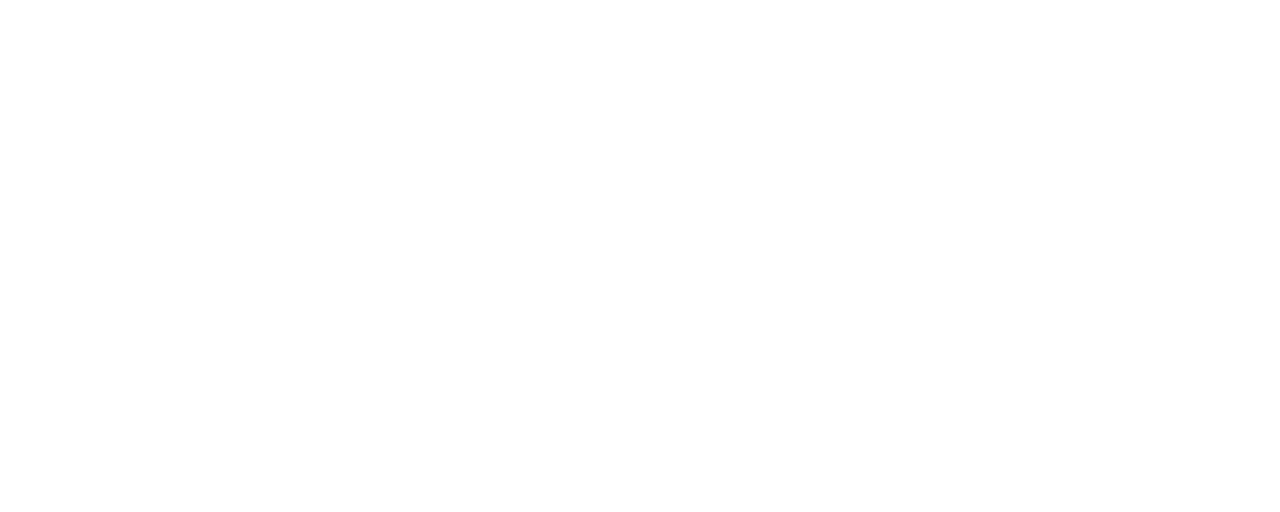
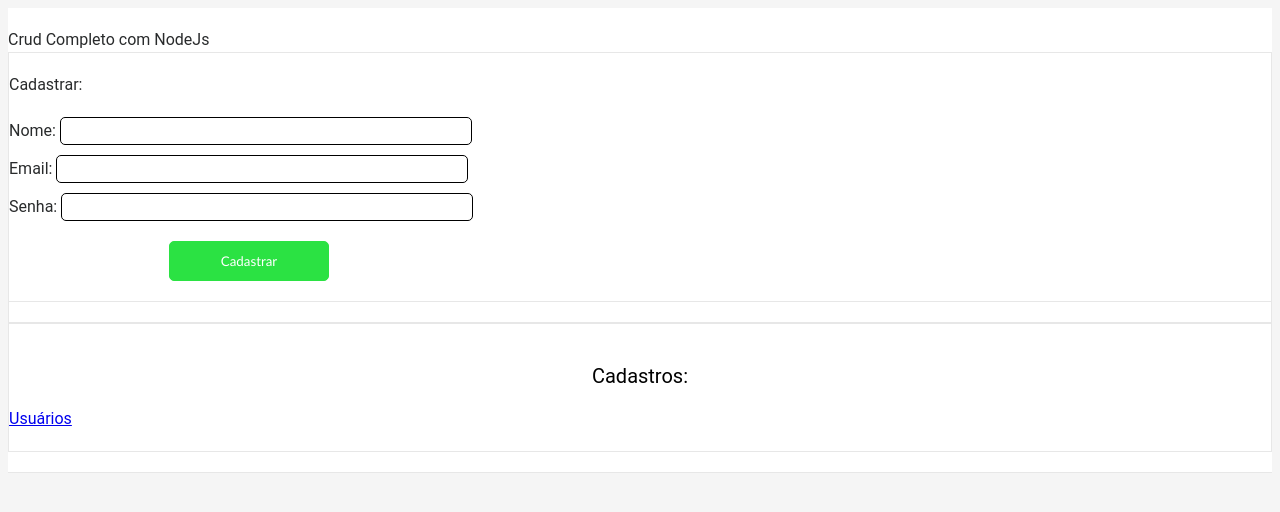
Before and after one commit to EwertonLima2002/Crud-Completo, a website: page public/index.html in a window 1280 px wide. Drawn offline with Linux system fonts and the light colour scheme.

Commit message:
crud pegando forma

```diff
--- /dev/null
+++ b/public/css/style.css
@@ -0,0 +1,57 @@
+body{
+    background-color: #f5f5f5;
+    font-family: 'Roboto', sans-serif;
+    font-size: 16px;
+    font-weight: 400;
+    line-height: 1.5;
+    color: #292b2c;
+}
+.header{
+    background-color: #fff;
+    border-bottom: 1px solid #e7e7e7;
+    padding: 20px 0;
+}
+.cadastro{
+    background-color: #fff;
+    border: 1px solid #e7e7e7;
+    padding: 20px 0;
+}
+.cadastro input{
+    margin-bottom: 10px;
+    width: 50vh;
+    height: 2vh;
+    border-radius: 5px;
+    border: 1px solid #000000;
+    padding: 5px;
+
+}
+.cadastro button{
+    margin-top: 10px;
+    background-color: rgb(43, 226, 67);
+    border: 1px solid rgb(43, 226, 67);
+    width: 20vh;
+    height: 5vh;
+    margin-left: 20vh;
+    border-radius: 5px;
+    color: #fff;
+    font-family: 'Trebuchet MS', 'Lucida Sans Unicode', 'Lucida Grande', 'Lucida Sans', Arial, sans-serif;
+}
+.header-cadastrp{
+    background-color: #fff;
+    border-bottom: 1px solid #e7e7e7;
+    padding: 20px 0;
+
+}
+.cadastros{
+    background-color: #fff;
+    border: 1px solid #e7e7e7;
+    padding: 20px 0;
+}
+
+.cadastros h2{
+   color: #000000;
+    font-size: 20px;
+    font-weight: 400;
+    line-height: 1.5;
+    text-align: center;
+}
--- a/public/index.html
+++ b/public/index.html
@@ -4,8 +4,35 @@
     <meta charset="UTF-8">
     <meta name="viewport" content="width=device-width, initial-scale=1.0">
     <title>CRUD</title>
+    <script src="../public/js/script.js"></script>
+    <link rel="stylesheet" href="../public/css/style.css">
 </head>
 <body>
+    <div class="header">
+        Crud Completo com NodeJs
 
+
+        <div class="cadastro">
+            Cadastrar:
+            <div class="header-cadastrp">
+                Nome: <input type="text" id="nome" name="nome" onkeyup="validarNome()">
+                <br>
+                Email: <input type="text" id="email" name="email" onkeyup="validarEmail()">
+                <br>
+                Senha: <input type="password" id="senha" name="senha" onkeyup="validarSenha()">
+                <br>
+                <button onclick="cadastrar()">Cadastrar</button>
+
+            </div>
+        </div>
+        <div class="cadastros">
+
+
+        <h2>Cadastros:</h2>
+        <div>
+            <a href="http://localhost:3000/usuarios">Usuários</a>
+
+    </div>
+</div>
 </body>
 </html>
--- /dev/null
+++ b/public/js/script.js
@@ -0,0 +1,86 @@
+function validarNome(){
+    let nome = document.getElementById('nome').value;
+
+    if(nome == ""){
+      nome.style.border = "1px solid red";
+        document.getElementById('nome').focus();
+        return false;
+     }
+
+     else{
+        nome.style.border = "1px solid green";
+     }
+}
+
+function validarEmail(){
+
+    let email = document.getElementById('email').value;
+
+    if(email == ""){
+        document.getElementById('email').focus();
+        return false;
+    }
+    else if(email.indexOf('@') == -1 || email.indexOf('.') == -1){
+        alert('Email invalido');
+        document.getElementById('email').focus();
+        return false;
+    }
+    else{
+        return true;
+    }
+}
+
+function validarSenha(){
+    let senha = document.getElementById('senha').value;
+
+    if(senha == ""){
+        document.getElementById('senha').focus();
+        return false;
+    }
+    else{
+        return true;
+    }
+}
+
+function cadastrar(){
+    let nome = document.getElementById('nome').value;
+    let email = document.getElementById('email').value;
+    let senha = document.getElementById('senha').value;
+
+    if(nome == ""){
+        document.getElementById('nome').focus();
+        return false;
+    }
+
+    if(email == ""){
+        document.getElementById('email').focus();
+        return false;
+    }
+
+    if(senha == ""){
+        document.getElementById('senha').focus();
+        return false;
+    }
+
+    let data = {
+        nome: nome,
+        email: email,
+        senha: senha
+    }
+
+    fetch('http://localhost:3000/usuario', {
+        method: 'POST',
+        body: JSON.stringify(data),
+        headers: { 'Content-Type': 'application/json' }
+    })
+    .then((res) => res.json())
+    .then((data) => {
+        console.log(data)
+        if(data.error){
+            alert(data.message)
+        }else{
+            alert(data.message)
+            window.location.reload()
+        }
+    })
+}
```
